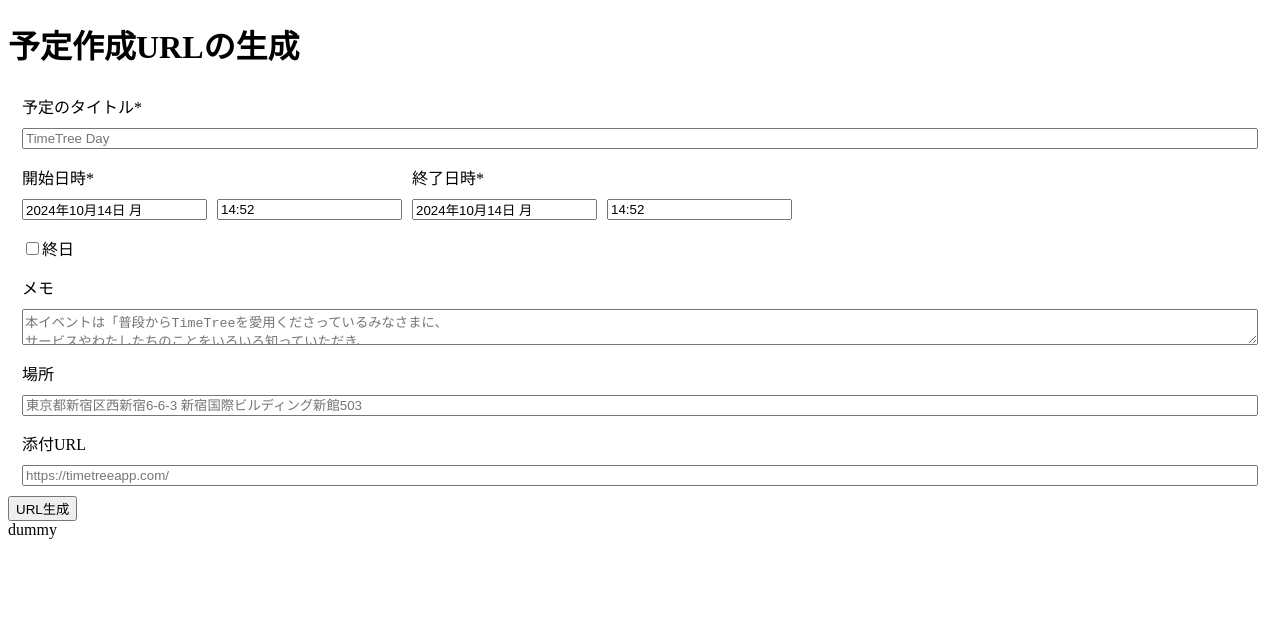
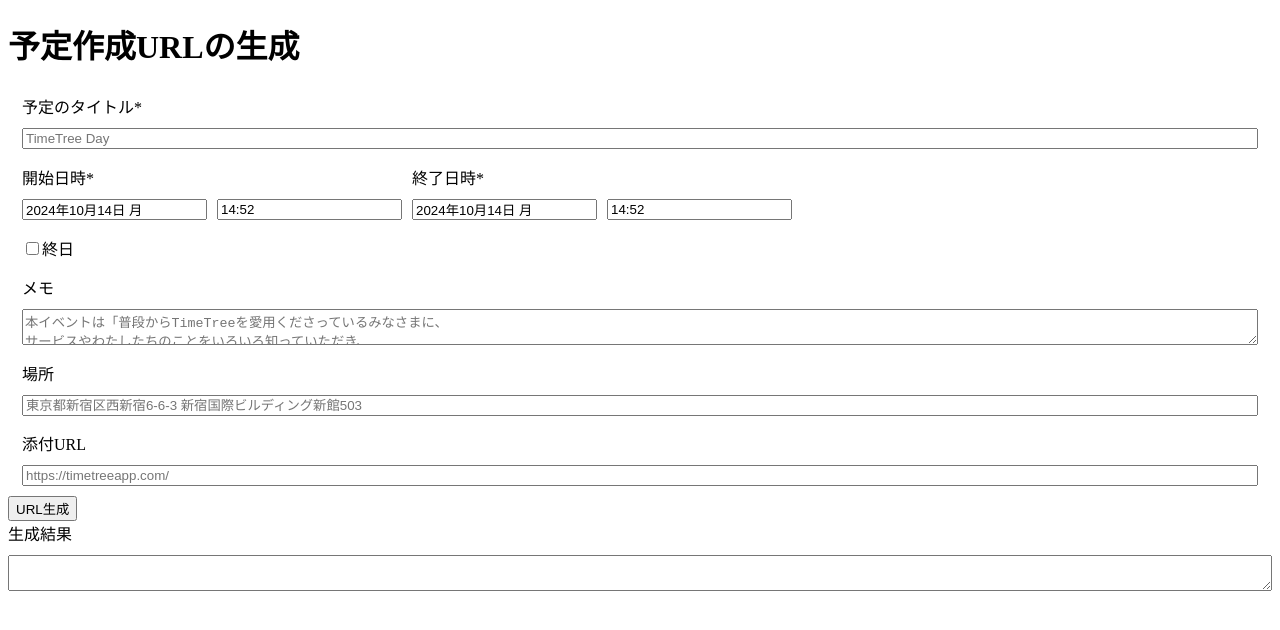
Before and after one commit to makasahara/timetree_creation_url, a React (Vite) app: page / in a window 1280 px wide. Shown: the top 630 px of the page. Built offline with nearby package versions, Linux system fonts and the light colour scheme.

Commit message:
生成結果部分のコンポーネントを作成。

```diff
--- a/src/components/organisms/result/index.tsx
+++ b/src/components/organisms/result/index.tsx
@@ -1,9 +1,16 @@
-const Result = () => {
+/** @jsxImportSource @emotion/react */
+import FormPart from "../../molecules/formPart";
+import TextArea from "../../atoms/textArea";
+
+const Form = () => {
+
   return (
     <>
-      <div>dummy</div>
+      <FormPart id="result" labelText="生成結果">
+        <TextArea />
+      </FormPart>
     </>
   );
 }
 
-export default Result;
+export default Form;
```
